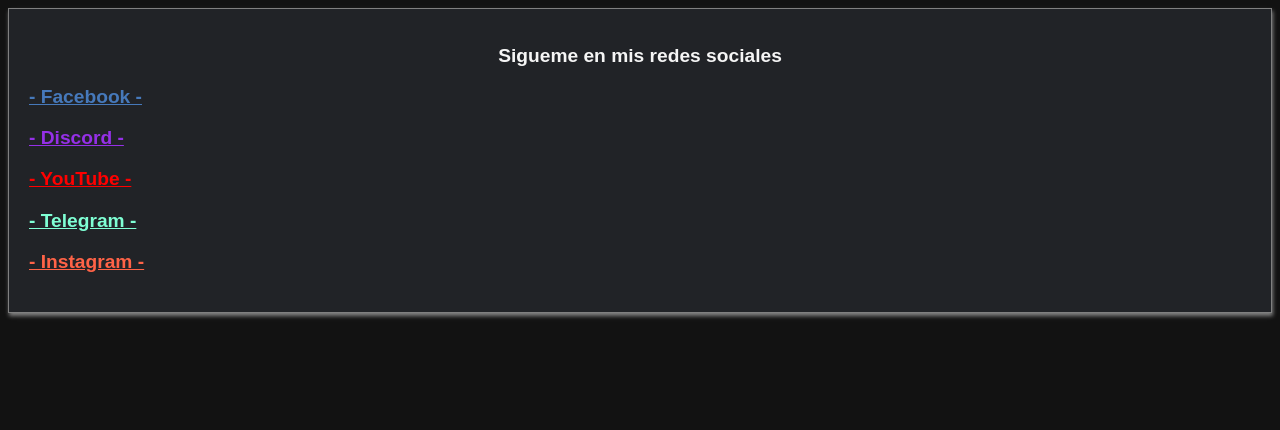
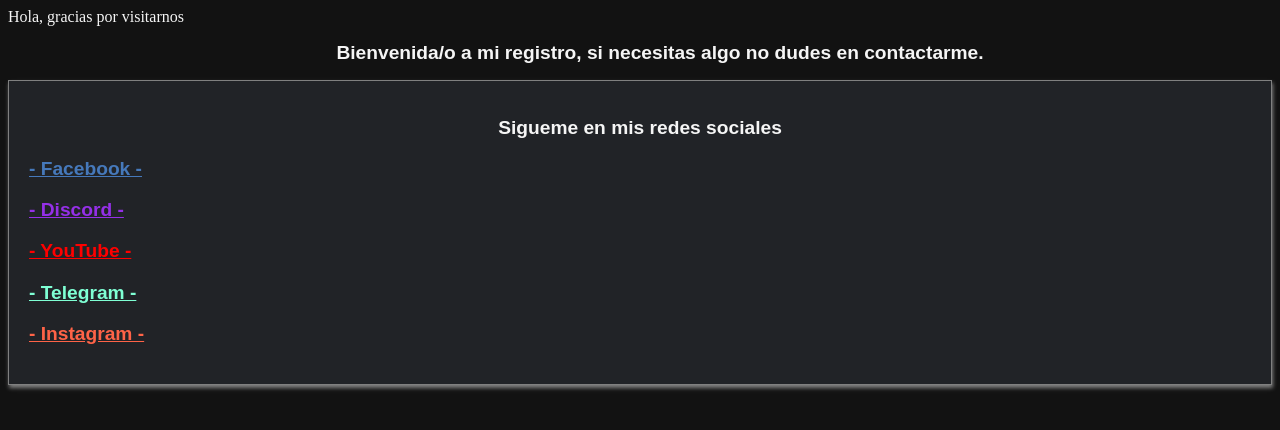
Before and after one commit to isrrael5/mi-sitio, a plain HTML site: page index.html in a window 1280 px wide. Drawn offline with Linux system fonts and the light colour scheme.

Commit message:
Update index.html

```diff
--- a/index.html
+++ b/index.html
@@ -1,13 +1,24 @@
 <!DOCTYPE html>
 <html lang="es">
 <head>
-	<meta charset="UTF-8">
-	<title>Isrrael Page</title>
-	<meta name="viewport" content="width=device-width, user-scalable=no, initial-scale=1.0, maximum-scale=1.0, minimum-scale=1.0">
-	<link rel="stylesheet" href="estilos.css">
-	<link rel="stylesheet" href="fonts.css">
+    <meta charset="UTF-8">
+    <title>Isrrael Page</title>
+    <meta name="viewport" content="width=device-width, user-scalable=no, initial-scale=1.0, maximum-scale=1.0, minimum-scale=1.0">
+    <link rel="stylesheet" href="estilos.css">
+    <link rel="stylesheet" href="fonts.css">
 </head>
 <body>
+	<header>
+		<div class="respn">
+			<a>Hola, gracias por visitarnos</a>
+		</div>
+		<nav>
+			<ul>
+				<h2>Bienvenida/o a mi registro, si necesitas algo no dudes en contactarme.</h2>
+			</ul>
+		</nav>
+	</header>
+	<section class="seccion">
     <article>
         <h2>Sigueme en mis redes sociales</h2>
         <a href="https://www.facebook.com/isrrael.736" style="color: rgb(70, 121, 187);"><h3>- Facebook -</h3></a>
```
